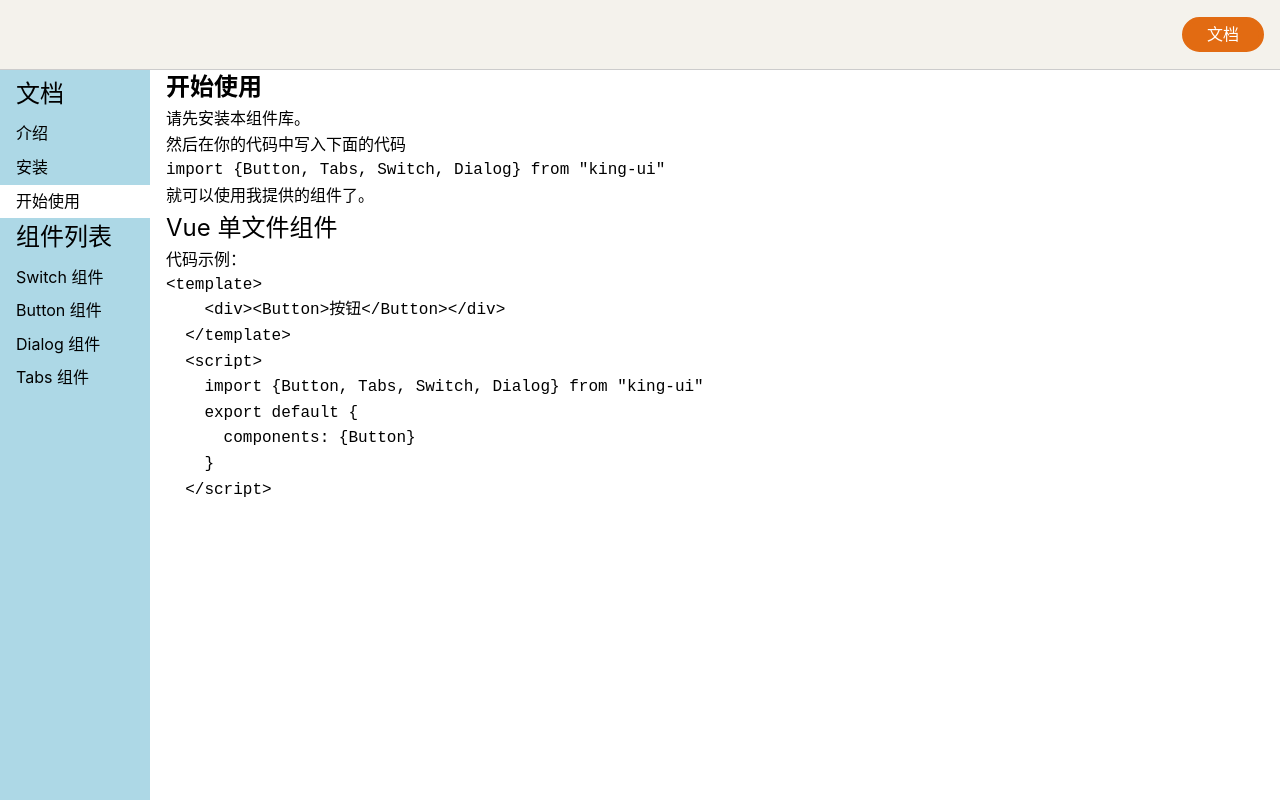
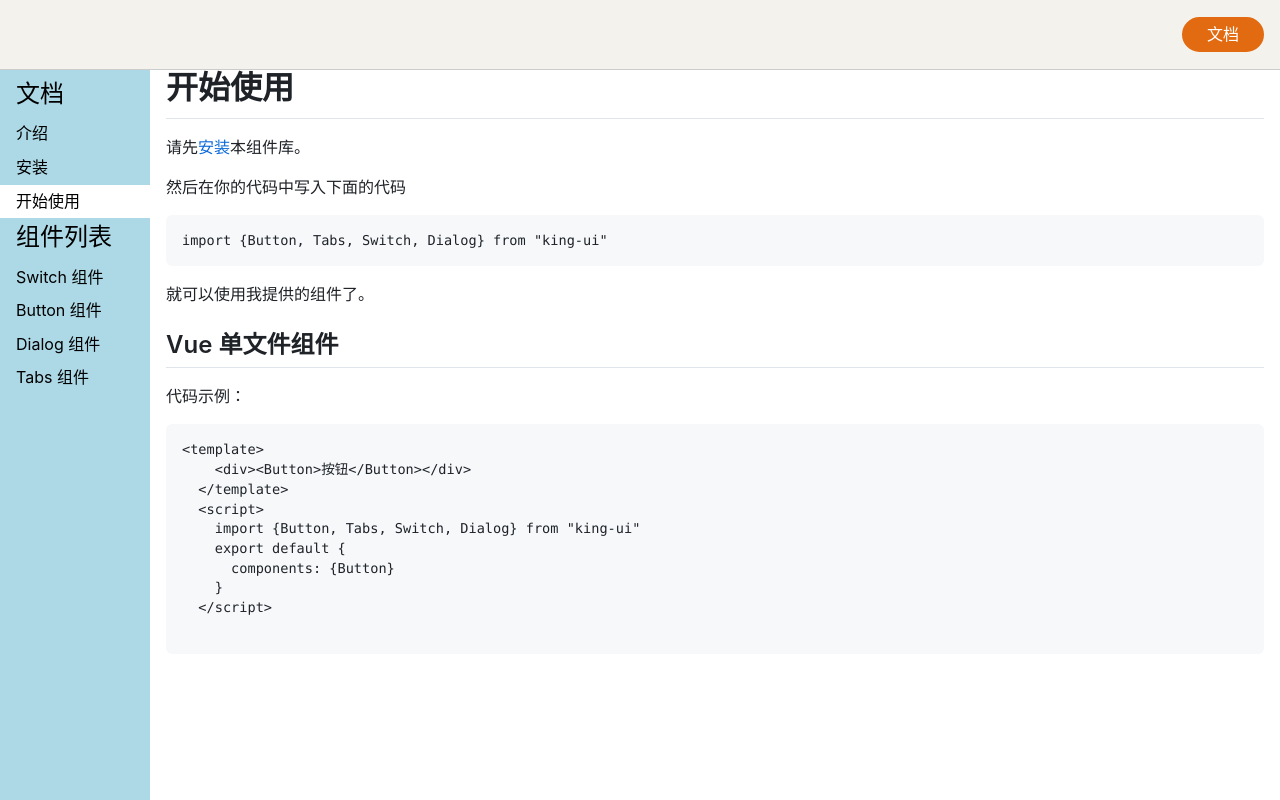
Before and after one commit to xue0211/flurryUI, a Vue app in the folder flurryUI/: page /#/doc/get-started in a window 1280 px wide. Built offline with nearby package versions, Linux system fonts and the light colour scheme.

Commit message:
引入 github-markdown-css

```diff
--- a/flurryUI/package.json
+++ b/flurryUI/package.json
@@ -6,6 +6,7 @@
     "build": "vite build"
   },
   "dependencies": {
+    "github-markdown-css": "^5.8.1",
     "vue": "^3.0.0-rc.1"
   },
   "devDependencies": {
--- a/flurryUI/src/main.ts
+++ b/flurryUI/src/main.ts
@@ -3,6 +3,7 @@ import App from './App.vue'
 import './lib/flurry.scss'
 import './index.scss'
 import { router } from './router'
+import 'github-markdown-css'
 
 
 
--- a/flurryUI/src/views/GetStarted.vue
+++ b/flurryUI/src/views/GetStarted.vue
@@ -1,5 +1,5 @@
 <template>
-    <article>
+    <article class="markdown-body">
         <h1>开始使用</h1>
 
         <p>请先<a href="#/doc/install">安装</a>本组件库。</p>
--- a/flurryUI/src/views/Install.vue
+++ b/flurryUI/src/views/Install.vue
@@ -1,5 +1,5 @@
 <template>
-    <article>
+    <article class="markdown-body">
         <h1>安装</h1>
         <p>打开终端运行下列命令：</p>
         <pre><code>npm install kaite-ui</code></pre>
--- a/flurryUI/src/views/Intro.vue
+++ b/flurryUI/src/views/Intro.vue
@@ -1,5 +1,5 @@
 <template>
-    <article>
+    <article class="markdown-body">
         <h1>介绍</h1>
         <p>King UI 是一款基于 Vue 3 和 TypeScript 的 UI 组件库。</p>
         <p>
```
Also changed, not shown: 1 other file (tests, documents, lock files or other folders).
